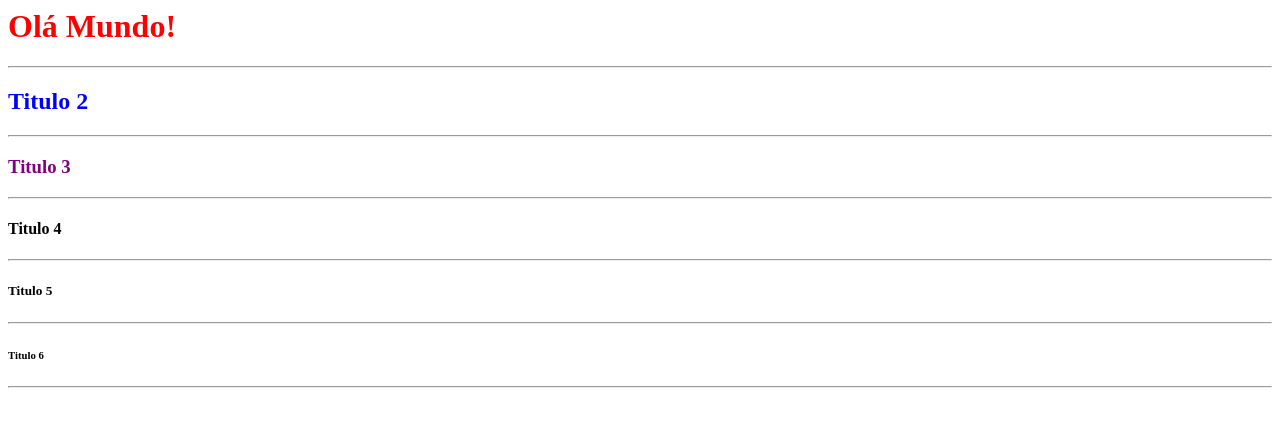
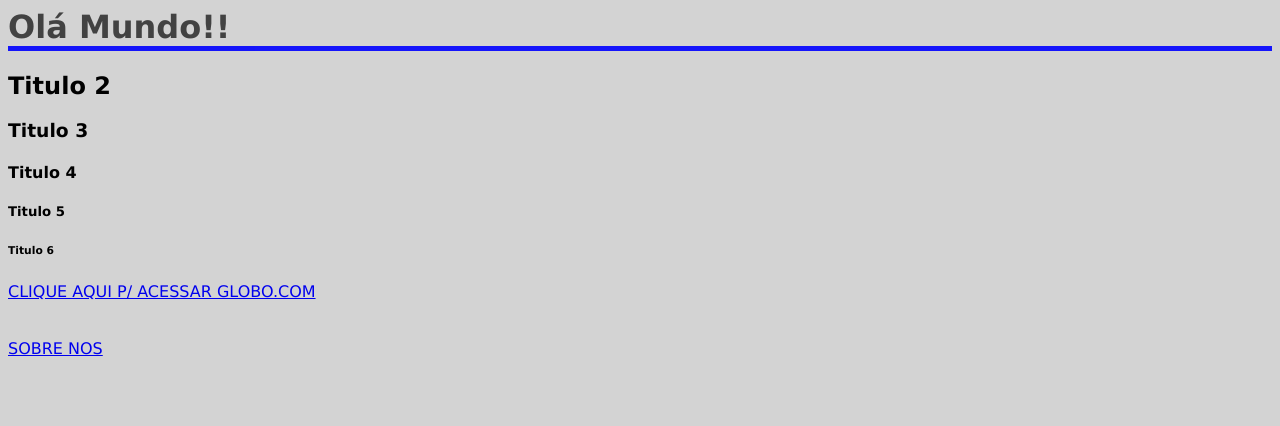
Before and after one commit to Manuel07yes/minha.primeira.pagina, a plain HTML site: page index.html in a window 1280 px wide. Drawn offline with Linux system fonts and the light colour scheme.

Commit message:
restaurando backup arquivos do professor
restaurando aula perdida

```diff
--- a/index.html
+++ b/index.html
@@ -1,28 +1,34 @@
-<body style = "background-color : dark bluie ; " >  <!--usando CSS INLINE -->
-  <h1 style = "color : Red ; "  >   Olá Mundo!  </h1>
+<head> <!-- usando CSS INTERNO -->
+  <style>
 
-   <hr>
+    body {
+      background-color: LightGray;
+      font-family: Verdana;
+    }
 
-  <h2 style = "color : Blue ; "  >  Titulo 2     </h2>
+    h1 {
+      color: #333333;
+      opacity: 0.9;
+      border-bottom: 5px solid blue;
+    }
 
-  <hr>
+  </style>
 
-  <h3 style = "color : Purple  ; " >  Titulo 3     </h3>
-
-  <hr>
-
-  <h4>  Titulo 4     </h4>
-
-  <hr>
-
-  <h5>  Titulo 5     </h5>
-
-  <hr>
-
-  <h6>  Titulo 6     </h6>
-
-  <hr>
+</head>
 
 
+<body>
+  <h1> Olá Mundo!! </h1> <!-- cinza-escuro -->
 
+  <h2> Titulo 2 </h2>
+  <h3> Titulo 3 </h3>
+  <h4> Titulo 4 </h4>
+  <h5> Titulo 5 </h5>
+  <h6> Titulo 6 </h6>
+
+  <a href="https://www.globo.com/" >  CLIQUE AQUI P/ ACESSAR GLOBO.COM </a>
+  <br>
+  <br>
+  <br>
+  <a href="sobrenos.html"> SOBRE NOS </a>
 </body>
```
Also changed, not shown: sobrenos.html (added, +15 -0 lines), img/sobrenos.jpg (added), 1 other file.
